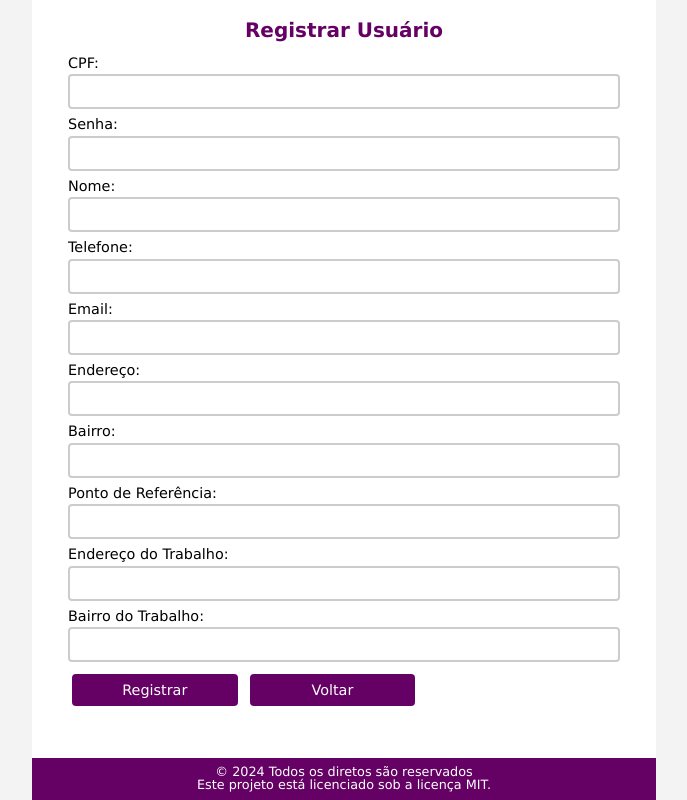
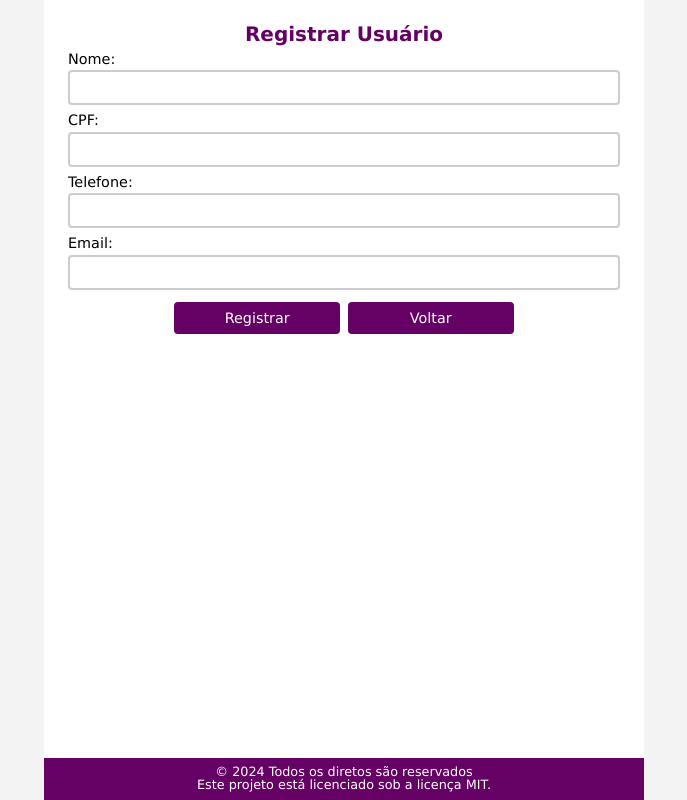
Before and after one commit to maxwelldeveloper7/vagas-creche, a Flask app: page /register in a window 1280 px wide. Shown: the whole page, without its empty margins (296-983 px from the left). Run offline with Flask 3, Linux system fonts and the light colour scheme.

Commit message:
refatoração de campos da rota register

```diff
--- a/app/routes.py
+++ b/app/routes.py
@@ -1,6 +1,5 @@
 """ Definição de rotas"""
 import logging
-import time
 import sqlite3
 from flask import render_template, request, redirect, url_for, flash
 from werkzeug.security import generate_password_hash, check_password_hash
@@ -13,28 +12,26 @@ def index():
 @app.route('/register', methods=['GET', 'POST'])
 def register():
     if request.method == 'POST':
+        # filtra e remove os caracteres da máscara
+        nome = request.form['nome']
         cpf = ''.join(filter(str.isdigit, request.form['cpf']))
         # filtra e remove os caracteres da máscara
-        senha = request.form['senha']
-        # Implementação de Hashing de senhas
-        senha_hash = generate_password_hash(senha)
-        nome = request.form['nome']
-        # filtra e remove os caracteres da máscara
         telefone = ''.join(filter(str.isdigit, request.form['telefone']))
+        # senha = request.form['senha']
+        # # Implementação de Hashing de senhas
+        # senha_hash = generate_password_hash(senha)
         email = request.form['email']
-        endereco = request.form['endereco']
-        bairro = request.form['bairro']
-        ponto_referencia = request.form['ponto_referencia']
-        endereco_trabalho = request.form['endereco_trabalho']
-        bairro_trabalho = request.form['bairro_trabalho']
+        # endereco = request.form['endereco']
+        # bairro = request.form['bairro']
+        # ponto_referencia = request.form['ponto_referencia']
+        # endereco_trabalho = request.form['endereco_trabalho']
+        # bairro_trabalho = request.form['bairro_trabalho']
 
         conn = get_db_connection()
         try:
-            conn.execute('INSERT INTO usuarios (cpf, senha, nome, telefone, email, endereco, bairro, ponto_referencia, endereco_trabalho, bairro_trabalho) VALUES (?, ?, ?, ?, ?, ?, ?, ?, ?, ?)',
-                        (cpf, senha_hash, nome, telefone, email, endereco, bairro, ponto_referencia, endereco_trabalho, bairro_trabalho))
+            conn.execute('INSERT INTO usuarios (nome, cpf, telefone, email) VALUES (?, ?, ?, ?)',
+                        (nome, cpf, telefone, email))
             conn.commit()
-            flash('Usuário registrado com sucesso!')
-            time.sleep(2)
             return redirect(url_for('index'))
         except sqlite3.IntegrityError:
             flash('CPF já cadastrado. Tente novamente.')
--- a/app/templates/index.html
+++ b/app/templates/index.html
@@ -30,7 +30,7 @@
         </ul>
 
       </section>
-      <div class="botoes">
+      <div class="button-group">
 
           <a href="{{ url_for('register') }}" class="button">Registrar</a></li>
           <a href="{{ url_for('login') }}" class="button">Login</a></li>
--- a/app/templates/login.html
+++ b/app/templates/login.html
@@ -1,5 +1,6 @@
 <!doctype html>
 <html lang="pt-br">
+
 <head>
   <meta charset="utf-8">
   <meta name="viewport" content="width=device-width, initial-scale=1, shrink-to-fit=no">
@@ -7,6 +8,7 @@
   <link rel="stylesheet" href="{{ url_for('static', filename='css/styles.css') }}">
   <title>Login</title>
 </head>
+
 <body>
   <div class="container">
     <h2>Login</h2>
@@ -16,7 +18,10 @@
         <input type="text" id="cpf" name="cpf" maxlength="14" required><br>
         <label for="senha">Senha:</label>
         <input type="password" id="senha" name="senha" required><br>
+        <div class="button-group">
           <button type="submit">Login</button>
+          <a class="button" href="{{ url_for('index') }}">Voltar</a>
+        </div>
       </div>
     </form>
   </div>
@@ -27,4 +32,5 @@
   </footer>
   <script src="{{ url_for('static', filename='js/script.js') }}"></script>
 </body>
+
 </html>
--- a/app/templates/register.html
+++ b/app/templates/register.html
@@ -14,25 +14,13 @@
     <header class="header">
       <h2>Registrar Usuário</h2>
     </header>
-    {% with messages = get_flashed_messages() %}
-      {% if messages %}
-        <ul class="flashes">
-          {% for message in messages %}
-          <li>{{ message }}</li>
-          {% endfor %}
-        </ul>
-      {% endif %}
-    {% endwith %}
     <form method="post" class="form-container">
       <div class="form-group">
+        <label for="nome">Nome:</label>
+        <input type="text" id="nome" name="nome" required>
+
         <label for="cpf">CPF:</label>
         <input type="text" id="cpf" name="cpf" maxlength="14" required>
-
-        <label for="senha">Senha:</label>
-        <input type="password" id="senha" name="senha" required>
-
-        <label for="nome">Nome:</label>
-        <input type="text" id="nome" name="nome" required>
 
         <label for="telefone">Telefone:</label>
         <input type="text" id="telefone" name="telefone" maxlength="15" required>
@@ -40,20 +28,6 @@
         <label for="email">Email:</label>
         <input type="email" id="email" name="email" required>
 
-        <label for="endereco">Endereço:</label>
-        <input type="text" id="endereco" name="endereco" required>
-
-        <label for="bairro">Bairro:</label>
-        <input type="text" id="bairro" name="bairro" required>
-
-        <label for="ponto_referencia">Ponto de Referência:</label>
-        <input type="text" id="ponto_referencia" name="ponto_referencia">
-
-        <label for="endereco_trabalho">Endereço do Trabalho:</label>
-        <input type="text" id="endereco_trabalho" name="endereco_trabalho">
-
-        <label for="bairro_trabalho">Bairro do Trabalho:</label>
-        <input type="text" id="bairro_trabalho" name="bairro_trabalho">
         <div class="button-group">
           <button type="submit">Registrar</button>
           <a class="button" href="{{ url_for('index') }}">Voltar</a>
--- a/static/css/styles.css
+++ b/static/css/styles.css
@@ -17,7 +17,7 @@ body, html{
     max-width: 100vw;
     margin: 0;
     flex: 1;
-    padding: .75rem;
+    /* padding: .75rem 0; */
 }
 
 .flashes {
@@ -56,7 +56,7 @@ h2{
     font-weight: bold;
     text-align: center;
     font-size: 1.25rem;
-    margin: .5rem .5rem 1rem .5rem;
+    margin: 1.5rem .5rem .5rem .5rem;
 }
 
 h3{
@@ -70,6 +70,7 @@ h3{
 section{
     text-wrap: wrap;
     margin: .5rem .75rem 1rem .75rem;
+    padding: .75rem;
 }
 
 section p, ul{
@@ -90,13 +91,6 @@ section .aviso{
     margin: 0 0 .5rem 0;
 }
 
-.botoes{
-    display: flex;
-    align-items: center;
-    justify-content: center;
-    align-content: space-around;
-    width: 100%;
-}
 
 .button:hover{
     background-color: var(--laranja);
@@ -135,7 +129,11 @@ section .aviso{
 }
 
 .button-group{
-    display: inline;
+    display: flex;
+    align-items: center;
+    justify-content: center;
+    align-content: space-around;
+    width: 100%;
 }
 
 button, .button{
```
Also changed, not shown: schema.sql (+13 -5 lines). Lines whose indentation alone changed are shown as unchanged.
